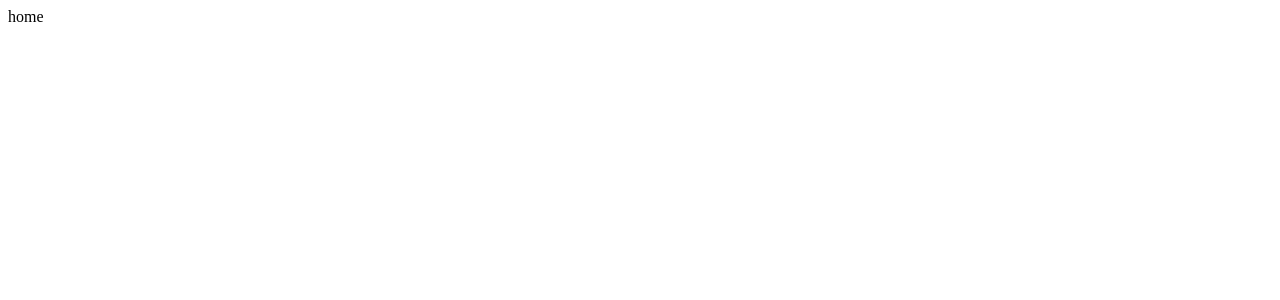
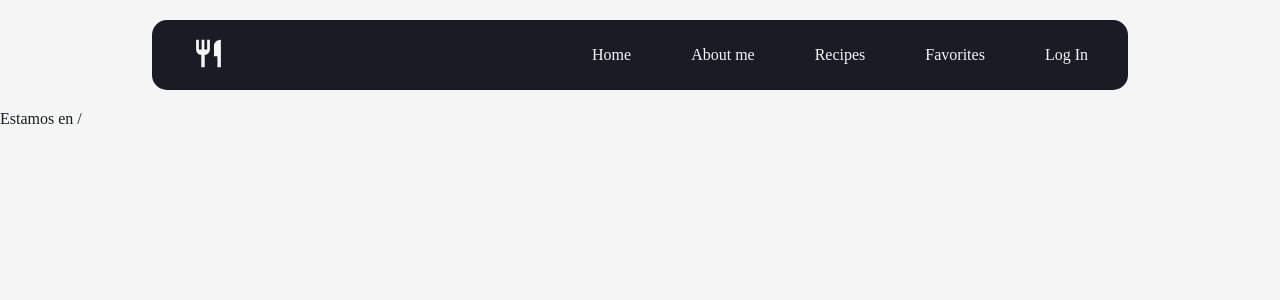
Before and after one commit to santiagobenedetti/recipe-guide, a React (Create React App) app: page / in a window 1280 px wide. Shown: the top 300 px of the page. Built offline with nearby package versions, Linux system fonts and the light colour scheme.

Commit message:
added navbar

```diff
--- a/package.json
+++ b/package.json
@@ -3,12 +3,14 @@
   "version": "0.1.0",
   "private": true,
   "dependencies": {
+    "@material-ui/core": "^4.12.3",
+    "@material-ui/icons": "^4.11.2",
     "@testing-library/jest-dom": "^5.16.2",
     "@testing-library/react": "^12.1.4",
     "@testing-library/user-event": "^13.5.0",
     "react": "^17.0.2",
     "react-dom": "^17.0.2",
-    "react-router-dom": "^6.2.2",
+    "react-router-dom": "^5.2.0",
     "react-scripts": "5.0.0",
     "web-vitals": "^2.1.4"
   },
--- a/public/index.html
+++ b/public/index.html
@@ -2,42 +2,18 @@
 <html lang="en">
   <head>
     <meta charset="utf-8" />
-    <link rel="icon" href="%PUBLIC_URL%/favicon.ico" />
     <meta name="viewport" content="width=device-width, initial-scale=1" />
     <meta name="theme-color" content="#000000" />
     <meta
       name="description"
-      content="Web site created using create-react-app"
+      content="Web site for looking up recipes and more"
     />
-    <link rel="apple-touch-icon" href="%PUBLIC_URL%/logo192.png" />
-    <!--
-      manifest.json provides metadata used when your web app is installed on a
-      user's mobile device or desktop. See https://developers.google.com/web/fundamentals/web-app-manifest/
-    -->
-    <link rel="manifest" href="%PUBLIC_URL%/manifest.json" />
-    <!--
-      Notice the use of %PUBLIC_URL% in the tags above.
-      It will be replaced with the URL of the `public` folder during the build.
-      Only files inside the `public` folder can be referenced from the HTML.
 
-      Unlike "/favicon.ico" or "favicon.ico", "%PUBLIC_URL%/favicon.ico" will
-      work correctly both with client-side routing and a non-root public URL.
-      Learn how to configure a non-root public URL by running `npm run build`.
-    -->
-    <title>React App</title>
+    <title>Recipes Guide</title>
   </head>
   <body>
     <noscript>You need to enable JavaScript to run this app.</noscript>
     <div id="root"></div>
-    <!--
-      This HTML file is a template.
-      If you open it directly in the browser, you will see an empty page.
 
-      You can add webfonts, meta tags, or analytics to this file.
-      The build step will place the bundled scripts into the <body> tag.
-
-      To begin the development, run `npm start` or `yarn start`.
-      To create a production bundle, use `npm run build` or `yarn build`.
-    -->
   </body>
 </html>
--- /dev/null
+++ b/src/client/App.js
@@ -0,0 +1,17 @@
+import {BrowserRouter as Router, Route} from 'react-router-dom';
+import {NavBar, LandingPage} from "./components/index.js";
+import React from "react";
+import './vars.css';
+
+function App() {
+  return (
+      <Router>
+        <div id='app'>
+          <Route path='/' component={NavBar}/>
+          <Route exact path='/' component={LandingPage}/>
+        </div>
+      </Router>
+  )
+}
+
+export default App;
--- /dev/null
+++ b/src/client/components/Landing/LandingPage.js
@@ -0,0 +1,5 @@
+export default function LandingPage() {
+  return (
+      <div>Estamos en /</div>
+  )
+}
--- /dev/null
+++ b/src/client/components/NavBar/NavBar.js
@@ -0,0 +1,20 @@
+import React from "react";
+import s from './NavBar.module.css'
+import {NavLink} from "react-router-dom";
+import * as Icons from "@material-ui/icons";
+
+export default function NavBar () {
+  return(
+    <nav className={`${s.nav}`}>
+      <NavLink to={'/'}><Icons.Restaurant /></NavLink>
+      <ul>
+        <li><NavLink to={'/home'}>Home</NavLink></li>
+        <li><NavLink to={'/home'}>About me</NavLink></li>
+        <li><NavLink to={'/home'}>Recipes</NavLink></li>
+        <li><NavLink to={'/home'}>Favorites</NavLink></li>
+        {/*aca iria el if esta logueado que muestre log out*/}
+        <li><NavLink to={'/home'}>Log In</NavLink></li>
+      </ul>
+    </nav>
+  )
+}
--- /dev/null
+++ b/src/client/components/NavBar/NavBar.module.css
@@ -0,0 +1,31 @@
+@import "../../vars.css";
+
+.nav {
+    background: var(--black);
+    display: flex;
+
+    justify-content: space-between;
+    align-items: center;
+
+    height: 70px;
+    width: 70%;
+    padding-inline: 40px;
+    margin: 20px auto;
+
+    border-radius: 15px;
+}
+
+.nav svg {
+    color: var(--white);
+    height: 80%;
+    width: 11%;
+}
+.nav ul {
+    display: flex;
+    gap: 60px;
+    list-style: none;
+}
+.nav ul li a {
+    text-decoration: none;
+    color: var(--white);
+}
--- /dev/null
+++ b/src/client/components/index.js
@@ -0,0 +1,2 @@
+export {default as NavBar} from "./NavBar/NavBar";
+export {default as LandingPage} from "./Landing/LandingPage"
--- /dev/null
+++ b/src/client/vars.css
@@ -0,0 +1,16 @@
+:root {
+    --white: #f5f5f5;
+    --black: #191C24;
+    --lapiz: #11629E;
+}
+
+body {
+    background: var(--white);
+    color: var(--black);
+    padding: 0;
+    margin: 0;
+}
+
+h1, h2, h3, h4, h5 {
+    color: var(--lapiz);
+}
--- a/src/index.js
+++ b/src/index.js
@@ -1,11 +1,9 @@
 import React from 'react';
 import ReactDOM from 'react-dom';
-import {BrowserRouter as Router} from 'react-router-dom';
+import App from "./client/App";
 
 
 ReactDOM.render(
-    <Router>
-      <div>home</div>
-    </Router>,
-  document.getElementById('root')
+    <App/>,
+    document.getElementById('root')
 );
```
Also changed, not shown: src/client/components/NavBar/logo.png (added), 1 other file (tests, documents, lock files or other folders).
